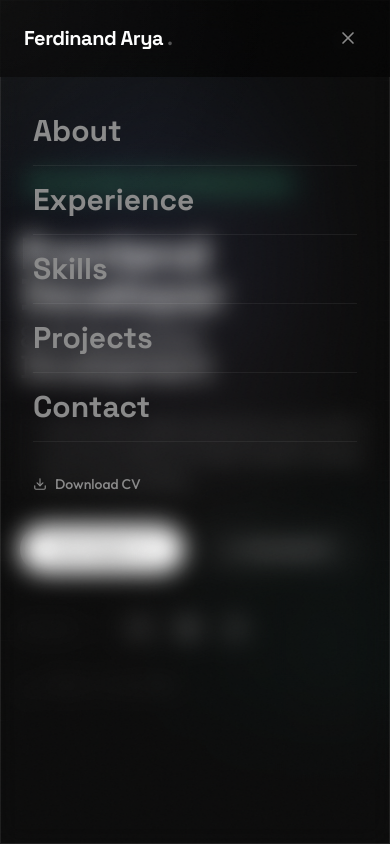
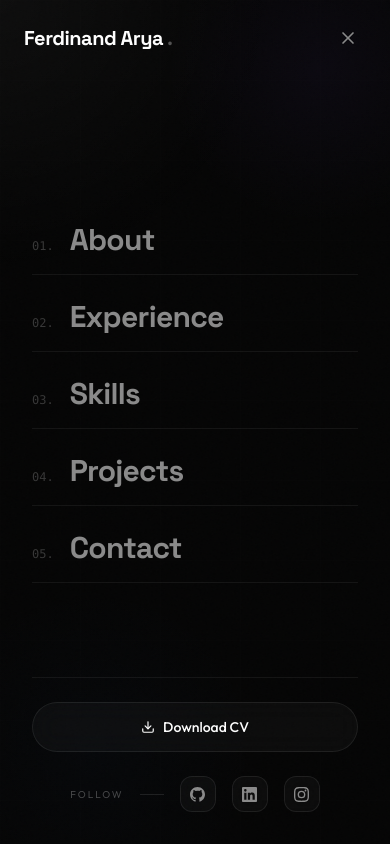
Before and after one commit to TricQs/Portfolio, a Next.js app: page / in a window 390 px wide. Both pictures are taken after a click on the button "Toggle menu". Shown: the top 844 px of the page. Built offline with nearby package versions, Linux system fonts and the light colour scheme.

Commit message:
change mobile navbar menu

```diff
--- a/src/components/Navbar.js
+++ b/src/components/Navbar.js
@@ -3,6 +3,7 @@
 import { useState, useEffect } from 'react'
 import { motion, AnimatePresence } from 'framer-motion'
 import { Menu, X, Download } from 'lucide-react'
+import { GitHubIcon, LinkedInIcon, InstagramIcon } from './SocialIcons'
 
 const navLinks = [
   { label: 'About', id: 'about' },
@@ -48,6 +49,17 @@ export default function Navbar() {
     return () => observer.disconnect()
   }, [])
 
+  useEffect(() => {
+    if (mobileOpen) {
+      document.body.style.overflow = 'hidden'
+    } else {
+      document.body.style.overflow = ''
+    }
+    return () => {
+      document.body.style.overflow = ''
+    }
+  }, [mobileOpen])
+
   return (
     <>
       <motion.nav
@@ -55,20 +67,29 @@ export default function Navbar() {
         animate={{ y: 0, opacity: 1 }}
         transition={{ duration: 0.8, ease: [0.16, 1, 0.3, 1] }}
         className={`fixed top-0 left-0 right-0 z-50 transition-all duration-500 border-b ${
-          scrolled
+          mobileOpen
+            ? 'py-5 border-transparent'
+            : scrolled
             ? 'py-3 border-white/[0.08]'
             : 'py-5 border-transparent'
         }`}
         style={{
-          background: 'rgba(5, 5, 5, 0.75)',
-          backdropFilter: 'blur(16px)',
-          WebkitBackdropFilter: 'blur(16px)',
+          background: mobileOpen
+            ? 'transparent'
+            : scrolled
+            ? 'rgba(5, 5, 5, 0.75)'
+            : 'transparent',
+          backdropFilter: mobileOpen ? 'none' : scrolled ? 'blur(16px)' : 'none',
+          WebkitBackdropFilter: mobileOpen ? 'none' : scrolled ? 'blur(16px)' : 'none',
         }}
       >
         <div className="max-w-7xl mx-auto px-6 md:px-12 flex items-center justify-between">
           {/* Logo */}
           <button
-            onClick={() => scrollToSection('hero')}
+            onClick={() => {
+              scrollToSection('hero')
+              setMobileOpen(false)
+            }}
             className="group flex items-center gap-1 cursor-pointer"
           >
             <span
@@ -137,15 +158,28 @@ export default function Navbar() {
             initial={{ opacity: 0, y: -20 }}
             animate={{ opacity: 1, y: 0 }}
             exit={{ opacity: 0, y: -20 }}
-            transition={{ duration: 0.3, ease: [0.16, 1, 0.3, 1] }}
-            className="fixed top-0 left-0 right-0 bottom-0 z-40 glass flex flex-col pt-24 px-8"
+            transition={{ duration: 0.4, ease: [0.16, 1, 0.3, 1] }}
+            className="fixed inset-0 z-40 bg-[#050505] flex flex-col pt-28 px-8 pb-8 overflow-y-auto"
           >
-            <button
-              onClick={() => setMobileOpen(false)}
-              className="absolute top-5 right-6 p-2 text-[#8a8a8a]"
-            >
-              <X size={22} />
-            </button>
+            {/* Grid Overlay */}
+            <div className="absolute inset-0 grid-overlay opacity-30 pointer-events-none" />
+
+            {/* Colorful ambient glow blobs */}
+            <motion.div
+              animate={{ scale: [1, 1.15, 1], opacity: [0.18, 0.28, 0.18] }}
+              transition={{ duration: 8, repeat: Infinity, ease: 'easeInOut' }}
+              className="absolute -top-20 -right-20 w-[300px] h-[300px] rounded-full pointer-events-none"
+              style={{ background: 'radial-gradient(circle, rgba(139,92,246,0.18) 0%, transparent 65%)' }}
+            />
+            <motion.div
+              animate={{ scale: [1, 1.1, 1], opacity: [0.12, 0.22, 0.12] }}
+              transition={{ duration: 10, repeat: Infinity, ease: 'easeInOut', delay: 1 }}
+              className="absolute -bottom-20 -left-20 w-[350px] h-[350px] rounded-full pointer-events-none"
+              style={{ background: 'radial-gradient(circle, rgba(59,130,246,0.15) 0%, transparent 65%)' }}
+            />
+
+            {/* Menu Links */}
+            <div className="flex flex-col justify-center flex-grow gap-2 relative z-10 my-auto">
               {navLinks.map((link, i) => (
                 <motion.button
                   key={link.id}
@@ -153,26 +187,63 @@ export default function Navbar() {
                     scrollToSection(link.id)
                     setMobileOpen(false)
                   }}
-                initial={{ opacity: 0, x: -20 }}
+                  initial={{ opacity: 0, x: -30 }}
                   animate={{ opacity: 1, x: 0 }}
-                transition={{ delay: i * 0.07 }}
-                className="text-3xl font-bold py-4 border-b border-white/[0.06] text-[#8a8a8a] hover:text-white transition-colors duration-300 text-left cursor-pointer"
+                  transition={{ delay: i * 0.05, duration: 0.5, ease: [0.16, 1, 0.3, 1] }}
+                  className="group flex items-baseline gap-4 py-4 border-b border-white/[0.06] text-[#8a8a8a] hover:text-white transition-all duration-300 text-left cursor-pointer"
+                >
+                  <span className="text-xs font-mono text-white/20 group-hover:text-white/60 transition-colors duration-300">
+                    0{i + 1}.
+                  </span>
+                  <span
+                    className="text-3xl font-bold tracking-tight group-hover:translate-x-2 transition-transform duration-300"
                     style={{ fontFamily: 'var(--font-space-grotesk)' }}
                   >
                     {link.label}
+                  </span>
                 </motion.button>
               ))}
-            <motion.a
+            </div>
+
+            {/* Footer with CV and Social Media */}
+            <motion.div
+              initial={{ opacity: 0, y: 20 }}
+              animate={{ opacity: 1, y: 0 }}
+              transition={{ delay: 0.35, duration: 0.6 }}
+              className="mt-auto pt-6 border-t border-white/[0.06] flex flex-col gap-6 relative z-10"
+            >
+              <a
                 href="https://drive.google.com/file/d/13-aJqYoIrwuKJuyrQMikF97BiMMVjrtE/view?usp=drive_link"
                 target="_blank"
                 rel="noopener noreferrer"
-              initial={{ opacity: 0 }}
-              animate={{ opacity: 1 }}
-              transition={{ delay: 0.4 }}
-              className="mt-8 flex items-center gap-2 text-sm font-medium text-[#8a8a8a]"
+                className="w-full flex items-center justify-center gap-2 py-3.5 text-sm font-medium glass border border-white/10 rounded-full hover:border-white/25 hover:bg-white/5 transition-all duration-300 group"
               >
-              <Download size={14} /> Download CV
-            </motion.a>
+                <Download size={14} className="group-hover:-translate-y-0.5 transition-transform duration-300" />
+                Download CV
+              </a>
+
+              {/* Social Icons row */}
+              <div className="flex items-center justify-center gap-4">
+                <span className="text-[10px] text-white/25 tracking-[0.2em] uppercase">Follow</span>
+                <div className="h-px w-6 bg-white/10" />
+                {[
+                  { Icon: GitHubIcon, label: 'GitHub', href: 'https://github.com/TricQs' },
+                  { Icon: LinkedInIcon, label: 'LinkedIn', href: 'https://www.linkedin.com/in/ferdinandaryaw/' },
+                  { Icon: InstagramIcon, label: 'Instagram', href: 'https://www.instagram.com/ferndaryzt/' },
+                ].map((social) => (
+                  <a
+                    key={social.label}
+                    href={social.href}
+                    target="_blank"
+                    rel="noopener noreferrer"
+                    aria-label={social.label}
+                    className="w-9 h-9 glass border border-white/[0.07] rounded-xl flex items-center justify-center text-[#8a8a8a] hover:text-white hover:border-white/30 hover:bg-white/[0.08] transition-colors duration-300"
+                  >
+                    <social.Icon size={15} />
+                  </a>
+                ))}
+              </div>
+            </motion.div>
           </motion.div>
         )}
       </AnimatePresence>
```
Lines whose indentation alone changed are shown as unchanged.
